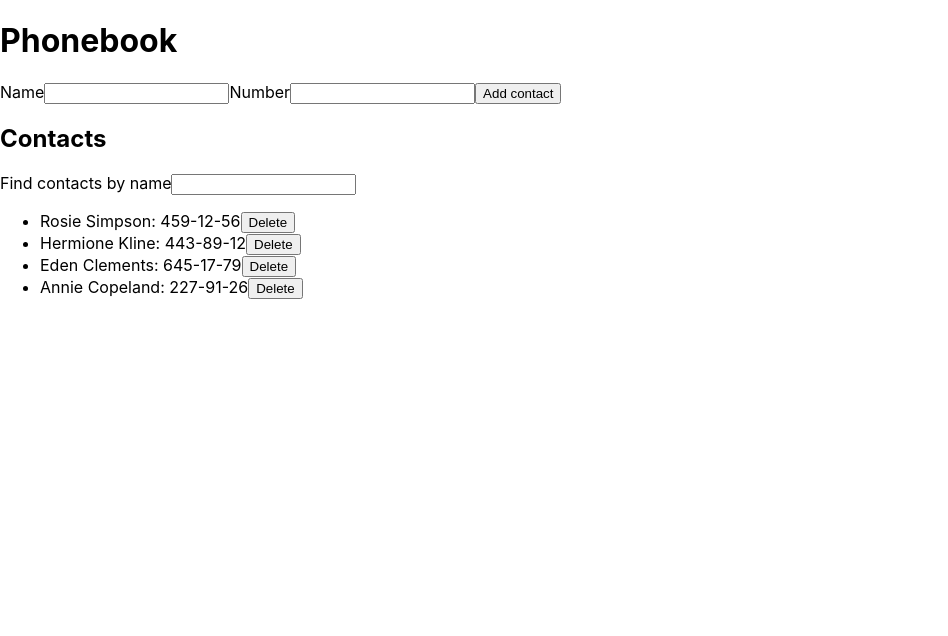
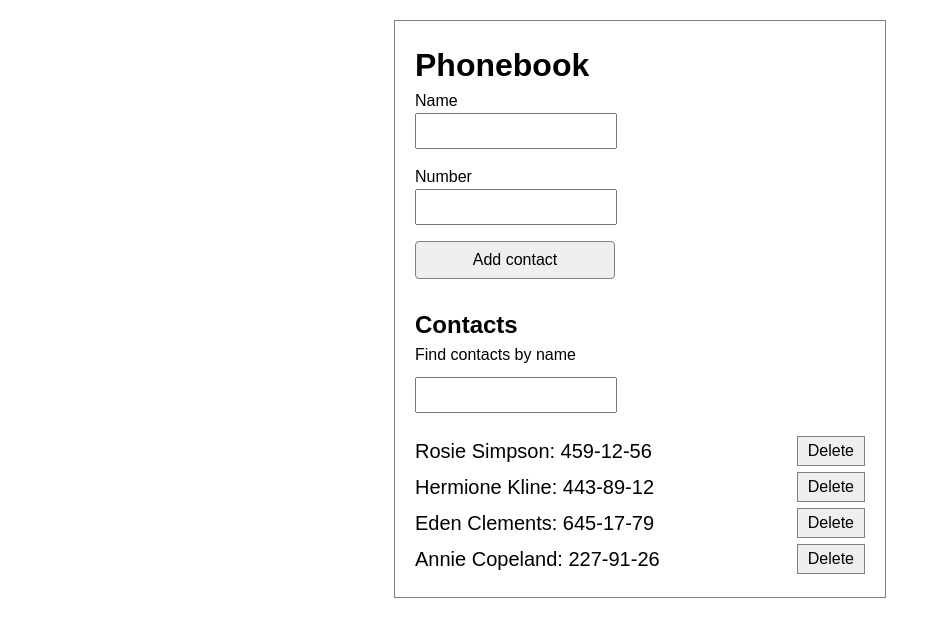
Before and after one commit to OlenaPobehailo/goit-react-hw-02-phonebook, a React (Create React App) app: page / in a window 1280 px wide. Shown: the top 636 px of the page, without its empty margins (0-948 px from the left). Built offline with nearby package versions, Linux system fonts and the light colour scheme.

Commit message:
adds styles

```diff
--- a/package.json
+++ b/package.json
@@ -12,6 +12,7 @@
     "react": "^18.1.0",
     "react-dom": "^18.1.0",
     "react-scripts": "5.0.1",
+    "styled-components": "^6.1.0",
     "web-vitals": "^2.1.3"
   },
   "scripts": {
--- /dev/null
+++ b/src/assets/data.json
@@ -0,0 +1,6 @@
+[
+  { "id": "id-1", "name": "Rosie Simpson", "number": "459-12-56" },
+  { "id": "id-2", "name": "Hermione Kline", "number": "443-89-12" },
+  { "id": "id-3", "name": "Eden Clements", "number": "645-17-79" },
+  { "id": "id-4", "name": "Annie Copeland", "number": "227-91-26" }
+]
--- a/src/components/App.jsx
+++ b/src/components/App.jsx
@@ -1,18 +1,17 @@
 import { Component } from 'react';
+
+import { nanoid } from 'nanoid';
 
 import ContactForm from './ContactForm';
 import Filter from './Filter';
 import ContactList from './ContactList';
-import { nanoid } from 'nanoid';
+
+import data from 'assets/data.json';
+import { AppContainer } from './App.styled';
 
 export class App extends Component {
   state = {
-    contacts: [
-      { id: 'id-1', name: 'Rosie Simpson', number: '459-12-56' },
-      { id: 'id-2', name: 'Hermione Kline', number: '443-89-12' },
-      { id: 'id-3', name: 'Eden Clements', number: '645-17-79' },
-      { id: 'id-4', name: 'Annie Copeland', number: '227-91-26' },
-    ],
+    contacts: data,
     filter: '',
   };
 
@@ -56,7 +55,7 @@ export class App extends Component {
     );
 
     return (
-      <div>
+      <AppContainer>
         <h1>Phonebook</h1>
         <ContactForm onAddContact={this.addContact} />
         <h2>Contacts</h2>
@@ -65,7 +64,7 @@ export class App extends Component {
           contacts={visibleContacts}
           onDeleteContact={this.deleteContact}
         />
-      </div>
+      </AppContainer>
     );
   }
 }
--- /dev/null
+++ b/src/components/App.styled.js
@@ -0,0 +1,12 @@
+import styled from 'styled-components';
+
+export const AppContainer = styled.div`
+  width: 450px;
+  margin: 20px auto 0;
+  padding: 20px;
+  border: 1px solid grey;
+`;
+export const Input = styled.input`
+  display: block;
+  margin-bottom: 20px;
+`;
--- a/src/components/ContactForm/ContactForm.jsx
+++ b/src/components/ContactForm/ContactForm.jsx
@@ -1,5 +1,7 @@
 import { Component } from 'react';
 import PropTypes from 'prop-types';
+
+import { Input, Button } from './ContactForm.styled';
 
 export class ContactForm extends Component {
   state = {
@@ -9,8 +11,8 @@ export class ContactForm extends Component {
 
   handleInputChange = e => {
     const { name, value } = e.target;
-    console.log(name);
-    console.log(value);
+    // console.log(name);
+    // console.log(value);
     this.setState({ [name]: value });
   };
 
@@ -29,7 +31,7 @@ export class ContactForm extends Component {
       <form onSubmit={this.handleSubmit}>
         <label htmlFor="">
           Name
-          <input
+          <Input
             type="text"
             name="name"
             value={this.state.name}
@@ -40,7 +42,7 @@ export class ContactForm extends Component {
 
         <label htmlFor="">
           Number
-          <input
+          <Input
             type="tel"
             name="number"
             value={this.state.number}
@@ -49,7 +51,7 @@ export class ContactForm extends Component {
           />
         </label>
 
-        <button type="submit">Add contact</button>
+        <Button type="submit">Add contact</Button>
       </form>
     );
   }
--- a/src/components/ContactForm/ContactForm.styled.js
+++ b/src/components/ContactForm/ContactForm.styled.js
@@ -0,0 +1,22 @@
+import styled from 'styled-components';
+
+export const Button = styled.button`
+  margin-bottom: 28px;
+  width: 200px;
+  height: 38px;
+  border: 1px solid grey;
+  border-radius: 4px;
+  font-size: 16px;
+
+  &:hover,
+  &:hover {
+    background-color: #ddd;
+  }
+`;
+
+export const Input = styled.input`
+  display: block;
+  margin-bottom: 16px;
+  width: 194px;
+  height: 30px;
+`;
--- a/src/components/ContactList/ContactList.jsx
+++ b/src/components/ContactList/ContactList.jsx
@@ -1,20 +1,22 @@
 import PropTypes from 'prop-types';
 
+import { DeleteButton, ListItem } from './ContactList.styled';
+
 const ContactList = ({ contacts, onDeleteContact }) => {
-  console.log(contacts);
+  // console.log(contacts);
   return (
     <ul>
       {contacts.map(contact => (
-        <li key={contact.id}>
+        <ListItem key={contact.id}>
           {contact.name + ': ' + contact.number}
-          <button
+          <DeleteButton
             type="button"
             name="delete"
             onClick={() => onDeleteContact(contact.id)}
           >
             Delete
-          </button>
-        </li>
+          </DeleteButton>
+        </ListItem>
       ))}
     </ul>
   );
--- a/src/components/ContactList/ContactList.styled.js
+++ b/src/components/ContactList/ContactList.styled.js
@@ -0,0 +1,22 @@
+import styled from 'styled-components';
+
+export const DeleteButton = styled.button`
+  height: 30px;
+  padding: 0 10px;
+  border: 1px solid grey;
+  font-size: 16px;
+
+  &:hover,
+  &:hover {
+    background-color: #ddd;
+  }
+`;
+
+export const ListItem = styled.li`
+  display: flex;
+  justify-content: space-between;
+  align-items: center;
+  font-size: 20px;
+  line-height: 1.8
+  ;
+`;
--- a/src/components/Filter/Filter.jsx
+++ b/src/components/Filter/Filter.jsx
@@ -1,10 +1,11 @@
 import PropTypes from 'prop-types';
+import { Input } from './Filter.styled';
 
 const Filter = ({ value, onChange }) => {
   return (
     <label>
       Find contacts by name
-      <input type="text" name="filter" value={value} onChange={onChange} />
+      <Input type="text" name="filter" value={value} onChange={onChange} />
     </label>
   );
 };
--- a/src/components/Filter/Filter.styled.js
+++ b/src/components/Filter/Filter.styled.js
@@ -0,0 +1,9 @@
+import styled from 'styled-components';
+
+export const Input = styled.input`
+  display: block;
+  margin-top: 10px;
+  margin-bottom: 20px;
+  width: 194px;
+  height: 30px;
+`;
--- a/src/index.css
+++ b/src/index.css
@@ -13,3 +13,38 @@ code {
   font-family: source-code-pro, Menlo, Monaco, Consolas, 'Courier New',
     monospace;
 }
+
+:root {
+  box-sizing: border-box;
+}
+
+body {
+  font-family: sans-serif;
+  line-height: 1.5;
+}
+
+h1,
+h2,
+h3,
+h4,
+h5,
+h6,
+p {
+  margin: 0;
+}
+
+ul,
+ol {
+  margin: 0;
+  padding: 0;
+}
+
+li {
+  list-style: none;
+}
+
+img {
+  display: block;
+  max-width: 100%;
+  height: auto;
+}
```
Also changed, not shown: 1 other file (tests, documents, lock files or other folders).
